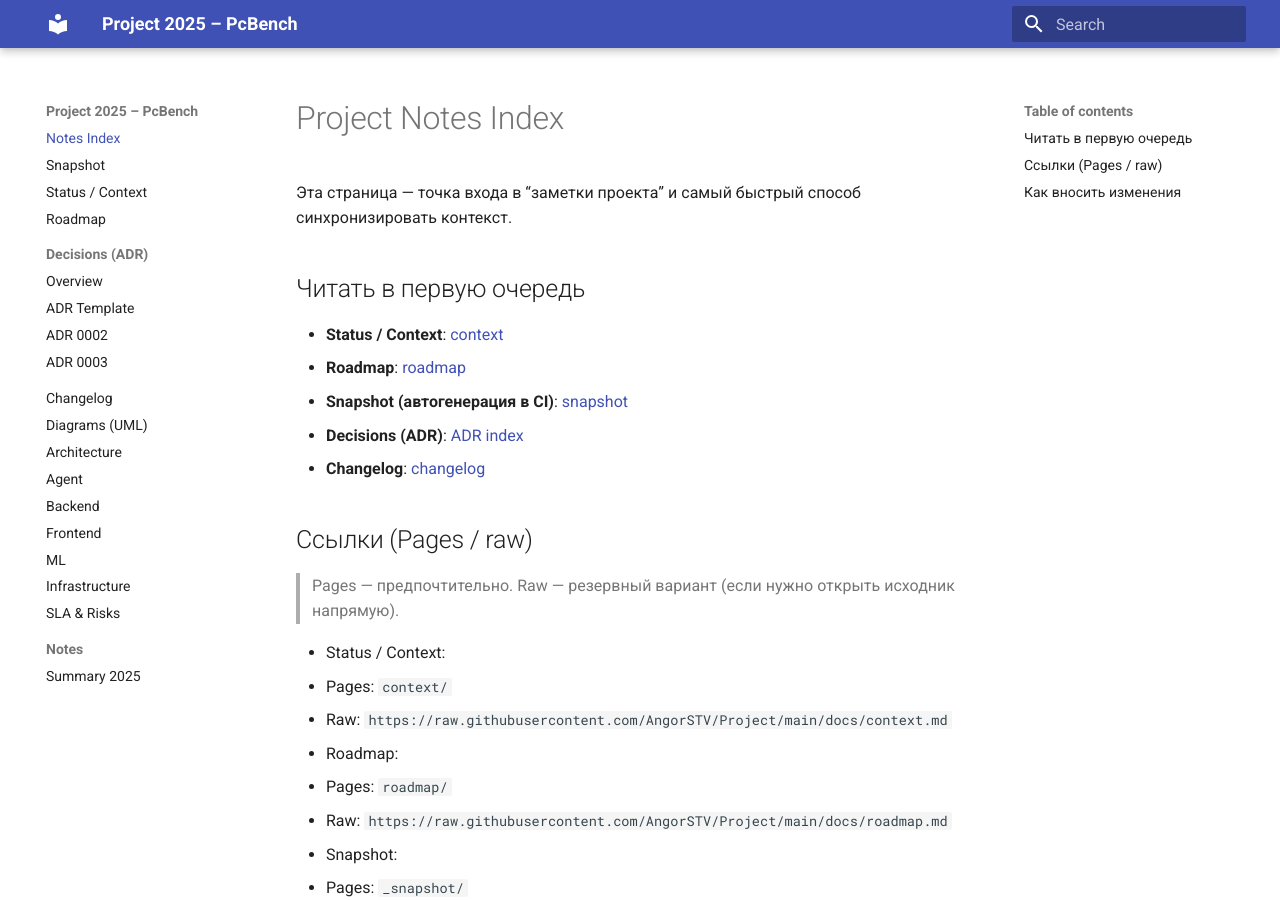
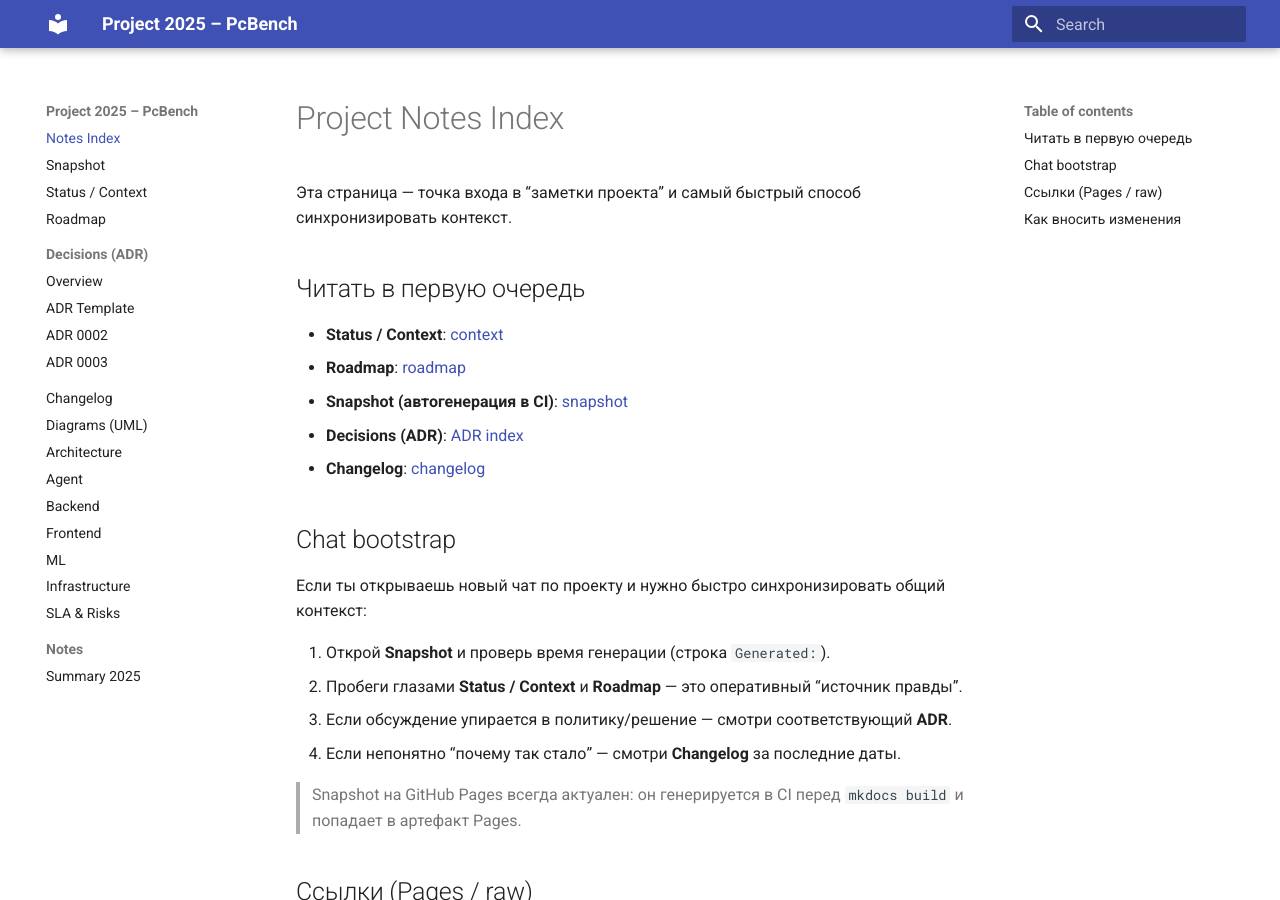
Before and after one commit to AngorSTV/Project, an MkDocs documentation site: the page built from docs/notes/index.md, in a window 1280 px wide and 900 px high. Built offline with MkDocs 1.6.1 and Material for MkDocs 9.7.7, drawn with Linux system fonts in a browser that asks for light colours.

Commit message:
Fix MkDocs strict warnings: correct Notes Index links + add Chat bootstrap

```diff
--- a/docs/notes/index.md
+++ b/docs/notes/index.md
@@ -4,11 +4,22 @@
 
 ## Читать в первую очередь
 
-- **Status / Context**: [context](../context/)
-- **Roadmap**: [roadmap](../roadmap/)
-- **Snapshot (автогенерация в CI)**: [snapshot](../_snapshot/)
-- **Decisions (ADR)**: [ADR index](../adr/)
-- **Changelog**: [changelog](../changelog/)
+- **Status / Context**: [context](../context.md)
+- **Roadmap**: [roadmap](../roadmap.md)
+- **Snapshot (автогенерация в CI)**: [snapshot](../_snapshot.md)
+- **Decisions (ADR)**: [ADR index](../adr/index.md)
+- **Changelog**: [changelog](../changelog.md)
+
+## Chat bootstrap
+
+Если ты открываешь новый чат по проекту и нужно быстро синхронизировать общий контекст:
+
+1. Открой **Snapshot** и проверь время генерации (строка `Generated:`).
+2. Пробеги глазами **Status / Context** и **Roadmap** — это оперативный “источник правды”.
+3. Если обсуждение упирается в политику/решение — смотри соответствующий **ADR**.
+4. Если непонятно “почему так стало” — смотри **Changelog** за последние даты.
+
+> Snapshot на GitHub Pages всегда актуален: он генерируется в CI перед `mkdocs build` и попадает в артефакт Pages.
 
 ## Ссылки (Pages / raw)
 
```
Also changed, not shown: docs/changelog.md (+2 -0 lines).
